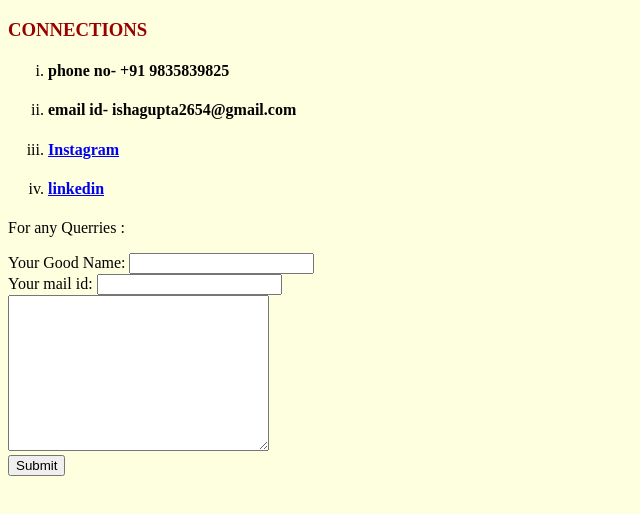
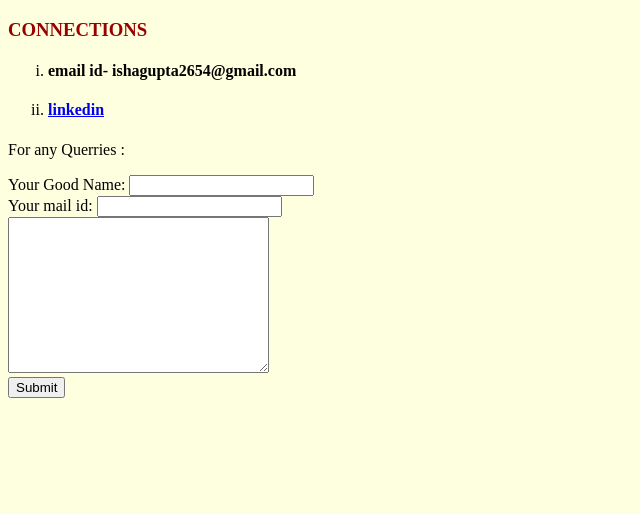
Before and after one commit to Hrishikgupta/Friend, a plain HTML site: page Connection.html in a window 1280 px wide. Shown: the whole page, without its empty margins (0-640 px from the left). Drawn offline with Linux system fonts and the light colour scheme.

Commit message:
Update Connection.html

```diff
--- a/Connection.html
+++ b/Connection.html
@@ -10,9 +10,7 @@
 <body>
     <h3>CONNECTIONS</h3>
     <ol type="i">
-        <li><h4><strong>phone no- +91 9835839825</strong></h4></li>
         <li><h4><strong>email id- ishagupta2654@gmail.com</strong></h4></li>
-        <li><h4><strong><a href="https://www.instagram.com/__ecstatic_escapist__/">Instagram</a></strong></h4></li>
         <li><h4><strong><a href="https://www.linkedin.com/in/isha-kumari-975596232/">linkedin</a></strong></h4></li>
     </ol>
     <p>     <label for="Querry">For any Querries :</label>
```
